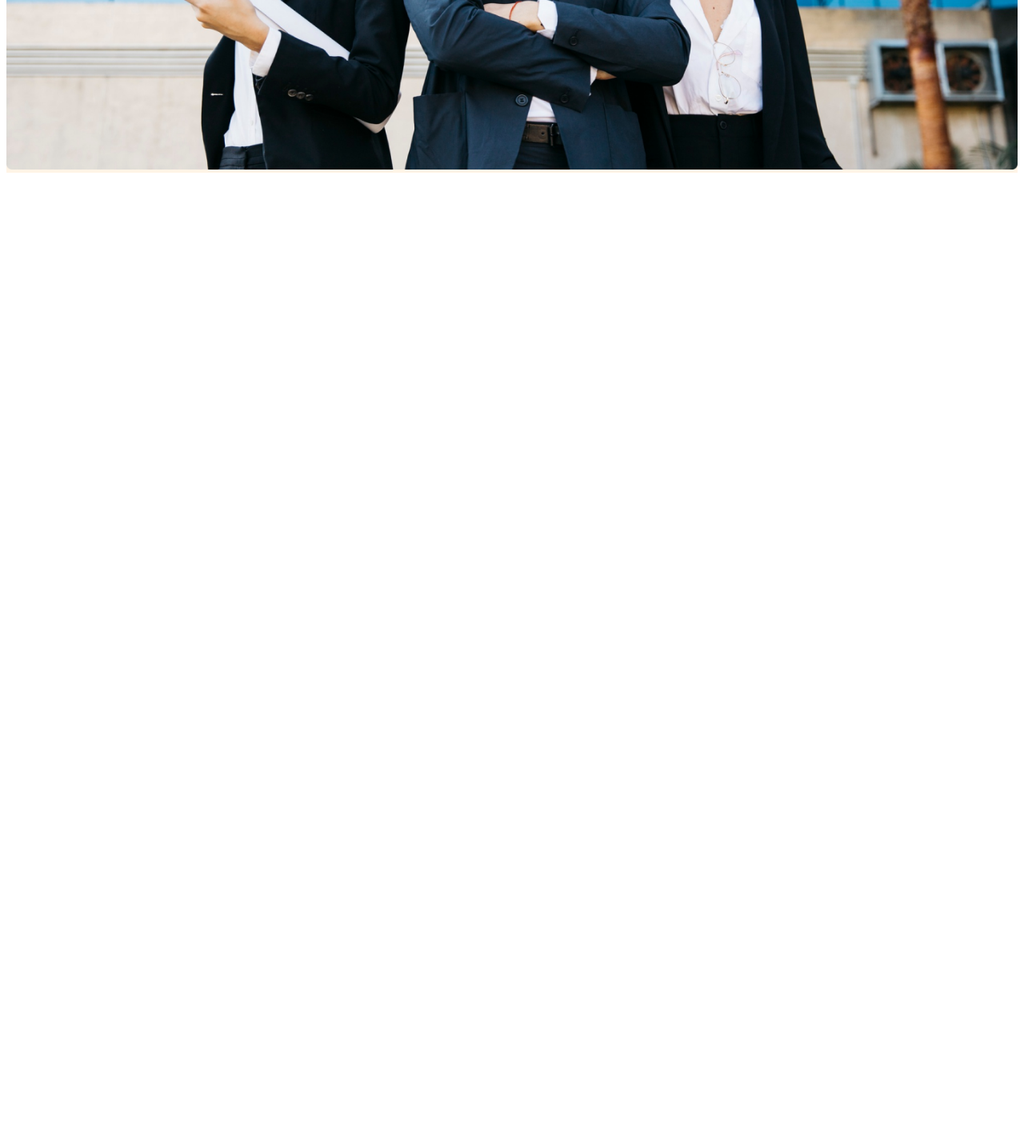
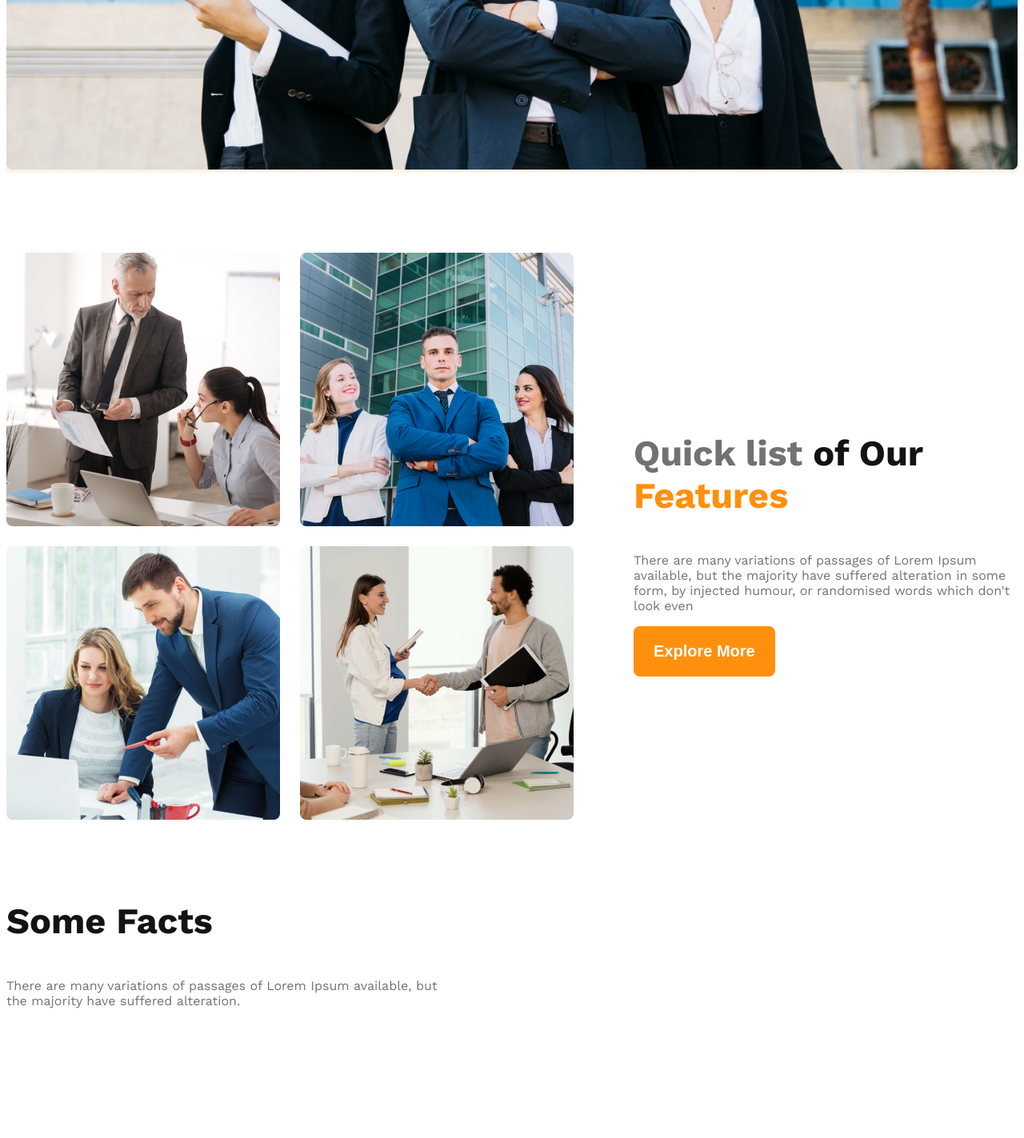
Before and after one commit to JahidShanto007/g3_architect_website, a plain HTML site: page index.html in a window 1280 px wide. Shown: the part 958-2381 px from the top of the page at 80% size. Before the commit the page ends 1182 px from the top, so only its background shows below. Drawn offline with nearby package versions, Linux system fonts and the light colour scheme.

Commit message:
half job done

```diff
--- a/index.html
+++ b/index.html
@@ -34,7 +34,55 @@
         </div>
     </header>
     <main>
+        <section class="teams display-flex">
+            <div class="team-img-container">
+                <img src="../g3_architect_website/images/team1.png" alt="">
+                <img src="../g3_architect_website/images/team2.png" alt="">
+                <img src="../g3_architect_website/images/team3.png" alt="">
+                <img src="../g3_architect_website/images/team4.png" alt="">
+            </div>
+            <div class="our-features">
+                <h3 class="feature-title">
+                    <span id="part-1">Quick list</span> <span id="part-2">of Our</span> <span
+                        id="part-3">Features</span>
+                </h3>
+                <p class="feature-description">There are many variations of passages of Lorem Ipsum available, but the
+                    majority have suffered alteration in some form, by injected humour,
+                    or randomised words which don't look even</p>
+                <button class="btn-primary">Explore More</button>
+            </div>
+        </section>
+        <section>
 
+        </section>
+        <section class="some-facts">
+            <h3 class="facts-title">Some Facts</h3>
+            <p class="facts-description">There are many variations of passages of Lorem Ipsum available, but the
+                majority have suffered alteration.</p>
+             <div class="facts-container">
+                <!-- .fact*4>img.fact-icon+h4.fct-number+h5.fact-name  -->
+                <div class="fact">
+                    <img src="" alt="" class="fact-icon">
+                    <h4 class="fct-number"></h4>
+                    <h5 class="fact-name"></h5>
+                </div>
+                <div class="fact">
+                    <img src="" alt="" class="fact-icon">
+                    <h4 class="fct-number"></h4>
+                    <h5 class="fact-name"></h5>
+                </div>
+                <div class="fact">
+                    <img src="" alt="" class="fact-icon">
+                    <h4 class="fct-number"></h4>
+                    <h5 class="fact-name"></h5>
+                </div>
+                <div class="fact">
+                    <img src="" alt="" class="fact-icon">
+                    <h4 class="fct-number"></h4>
+                    <h5 class="fact-name"></h5>
+                </div>
+             </div>
+        </section>
     </main>
     <footer>
 
--- a/styles/architect.css
+++ b/styles/architect.css
@@ -20,6 +20,15 @@
     font-size: 20px;
     font-weight: 600;
     border: none;
+}
+
+main {
+    max-width: 1440px;
+    margin: 0 auto;
+}
+
+main>section {
+    margin-top: 100px;
 }
 
 /* header styles  */
@@ -54,7 +63,8 @@ header {
     font-weight: 500;
 }
 
-.nav-bar, .banner {
+.nav-bar,
+.banner {
     max-width: 1440px;
     margin: 0 auto;
 }
@@ -83,13 +93,92 @@ header {
     border-radius: 8px;
     background: rgb(255, 144, 14);
 }
-.banner-img{
+
+.banner-img {
     width: 100%;
 }
+
+/* tem and feature style  */
+
+.teams {
+    align-items: center;
+}
+
+.team-img-container {
+    display: grid;
+    grid-template-columns: repeat(2, 1fr);
+    gap: 25px;
+}
+
+.our-features {
+    margin-left: 75px;
+    max-width: 537px;
+}
+
+.feature-title {
+    font-size: 45px;
+    font-weight: 700;
+}
+
+#part-1 {
+    color: rgb(114, 114, 114);
+}
+
+#part-2 {
+    color: rgb(19, 19, 19);
+}
+
+#part-3 {
+    color: rgb(255, 144, 14);
+}
+
+.feature-description {
+    font-size: 16px;
+    font-weight: 400;
+    color: rgb(114, 114, 114);
+}
+
+/* features will enjoy  */
+.facts-title {
+    font-size: 45px;
+    font-weight: 700;
+   color: rgb(19, 19, 19);
+}
+
+.facts-description {
+    font-size: 16px;
+    font-weight: 400;
+    max-width: 542px;
+   color: rgb(114, 114, 114);
+}
+
+
 /* responsive media query  */
 
 @media screen and (max-width: 576px) {
-    .nav-bar, .nav-link{
-        flex-direction: column ;
+
+    .nav-bar,
+    .nav-link,
+    .teams {
+        flex-direction: column;
+    }
+
+    .team-img-container {
+        grid-template-columns: repeat(1, 1fr);
+    }
+
+    .our-features {
+        margin-left: 20px;
     }
 }
+
+/* for medium device  */
+@media screen and (min-width: 576px) and (max-width: 990px) {
+    .teams {
+        flex-direction: column;
+    }
+
+    .our-features {
+        margin-left: 40px;
+    }
+}
```
Lines whose indentation alone changed are shown as unchanged.
